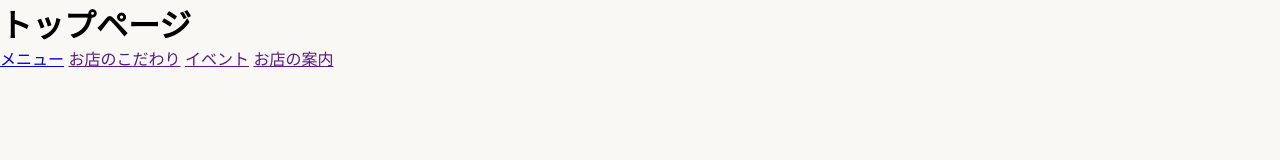
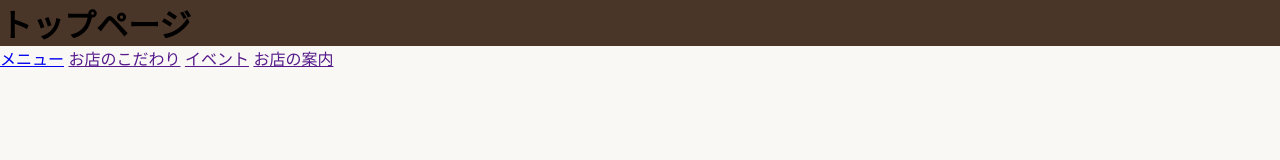
Before and after one commit to PlasticPlactice/github-groupdev, a plain HTML site: page index.html in a window 1280 px wide. Drawn offline with Linux system fonts and the light colour scheme.

Commit message:
style.cssの更新

```diff
--- a/style.css
+++ b/style.css
@@ -28,3 +28,7 @@ body {
 img{
     width: 30%;
 }
+
+h1{
+    background-color: #4A3629;
+}
```
